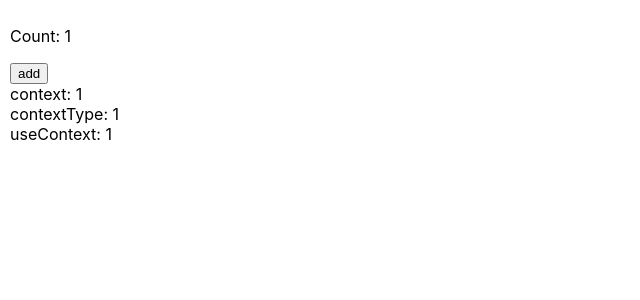
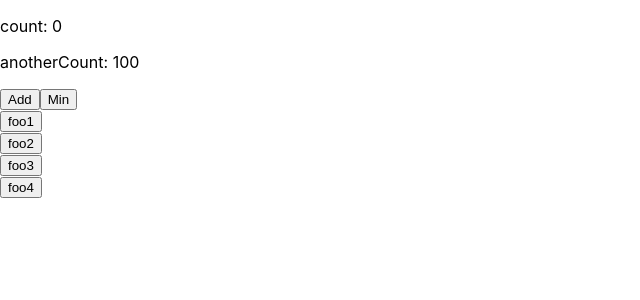
Before and after one commit to Jw-Eminent/react-hook-project, a React app: page / in a window 1280 px wide. Shown: the top 300 px of the page, without its empty margins (0-640 px from the left). Built offline with nearby package versions, Linux system fonts and the light colour scheme.

Commit message:
day5: learn useCallback, useMemo

```diff
--- a/src/NewFeatures/Hooks_day1.jsx
+++ b/src/NewFeatures/Hooks_day1.jsx
@@ -13,7 +13,7 @@ import React, { useState, useEffect } from 'react';
 function HooksDemo(props) {
   // useState
   const [count, setCount] = useState(() => {
-    // 只在组件初始化时运行一次
+    // 只在组件初始化时运行一次 react 会在重复渲染时记住它当前的值
     return props.defaultCount || 0;
   });
 
--- a/src/NewFeatures/Hooks_day2_1.jsx
+++ b/src/NewFeatures/Hooks_day2_1.jsx
@@ -1,10 +1,67 @@
-import React, { useMemo, useCallback } from 'react';
+import React, { useState, useMemo, useCallback, memo } from 'react';
 
 // useMemo useCallback
-const HooksDemo = (props) => {
+
+const Foo = memo((props) => {
+  console.log('Foo render', props.name);
   return (
     <div>
+      <button onClick={props.onClick}>{props.name}</button>
+    </div>
+  );
+});
 
+const HooksDemo = (props) => {
+  const [count, setCount] = useState(0);
+  const [anotherCount, setAnotherCount] = useState(100);
+
+  const handleAddClick = () => {
+    setCount(count + 1);
+  }
+
+  const handleMinClick = () => {
+    setAnotherCount(anotherCount - 1);
+  }
+
+  const addNumber = (number) => {
+    return number + 5;
+  }
+
+  // 将当前方法以props传给Foo 每次父组件更新都会触发Foo更新 因为函数组件中每次重新渲染
+  // handleClickToConsole都会是一个新的函数
+  const handleClickToConsole = () => {
+    console.log('I am Foo1');
+  }
+
+  // useCallback 根据依赖返回一个函数 依赖不变 则返回的函数不变 反则返回新的函数
+  const handleClickToConsole_useCallback = useCallback(() => {
+    console.log('I am Foo2');
+  }, []);
+
+  // 根据count的值是否变化来决定是否返回新的函数
+  const handleClickToConsole_useCallback_dep = useCallback(() => {
+    console.log('I am Foo3', count);
+  }, [count]);
+
+  // useMemo
+  const total = useMemo(() => addNumber(count), [count]);
+
+  const handleClickToConsole_useCallback_dep2 = useCallback(() => {
+    console.log('I am Foo4', total);
+  }, [total]);
+
+  return (
+    <div>
+      <p>count: {count}</p>
+      <p>anotherCount: {anotherCount}</p>
+      <button onClick={handleAddClick}>Add</button>
+      <button onClick={handleMinClick}>Min</button>
+      <Foo onClick={handleClickToConsole} name="foo1"/>
+      <Foo onClick={handleClickToConsole_useCallback} name="foo2"/>
+      <Foo onClick={handleClickToConsole_useCallback_dep} name="foo3"/>
+      <Foo total={total} name="foo4" onClick={handleClickToConsole_useCallback_dep2}/>
     </div>
   );
 };
+
+export default HooksDemo;
```
Also changed, not shown: src/NewFeatures/Memo.jsx (+11 -5 lines), src/index.js (+4 -3 lines).
